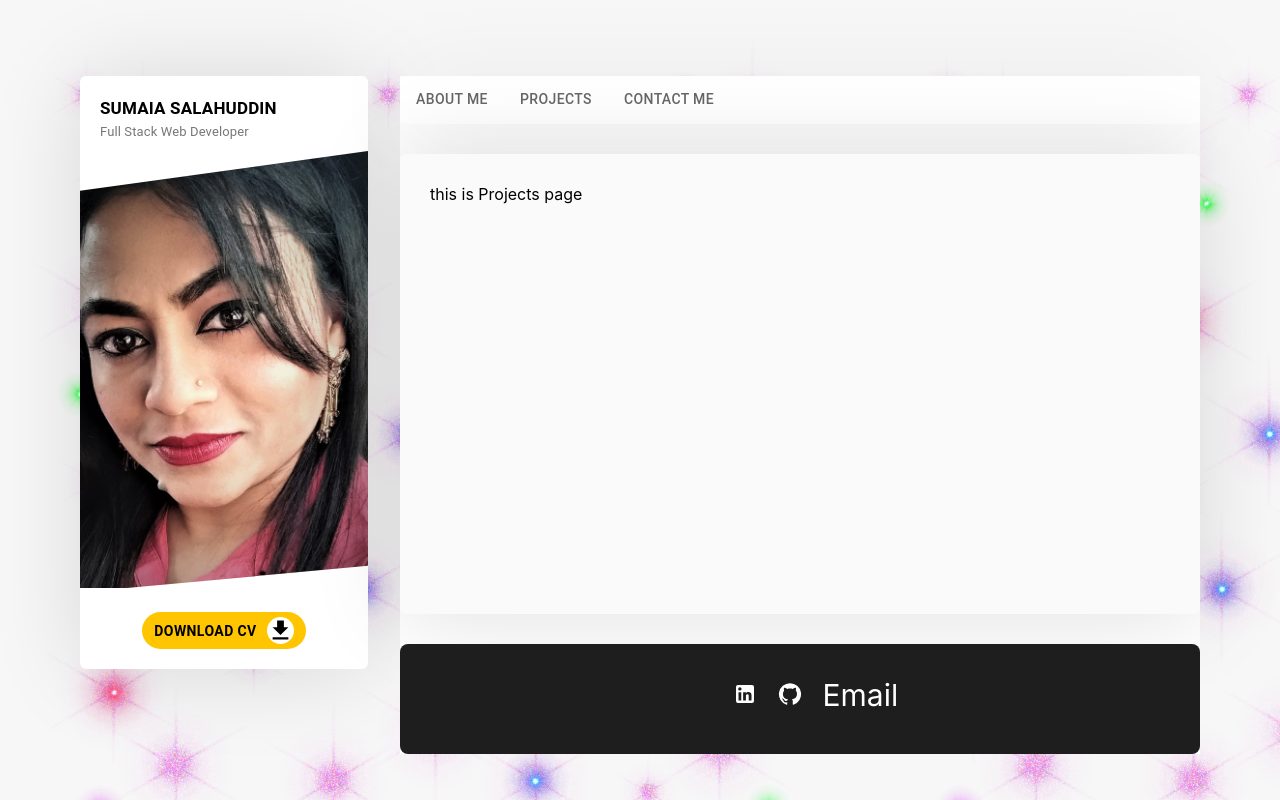
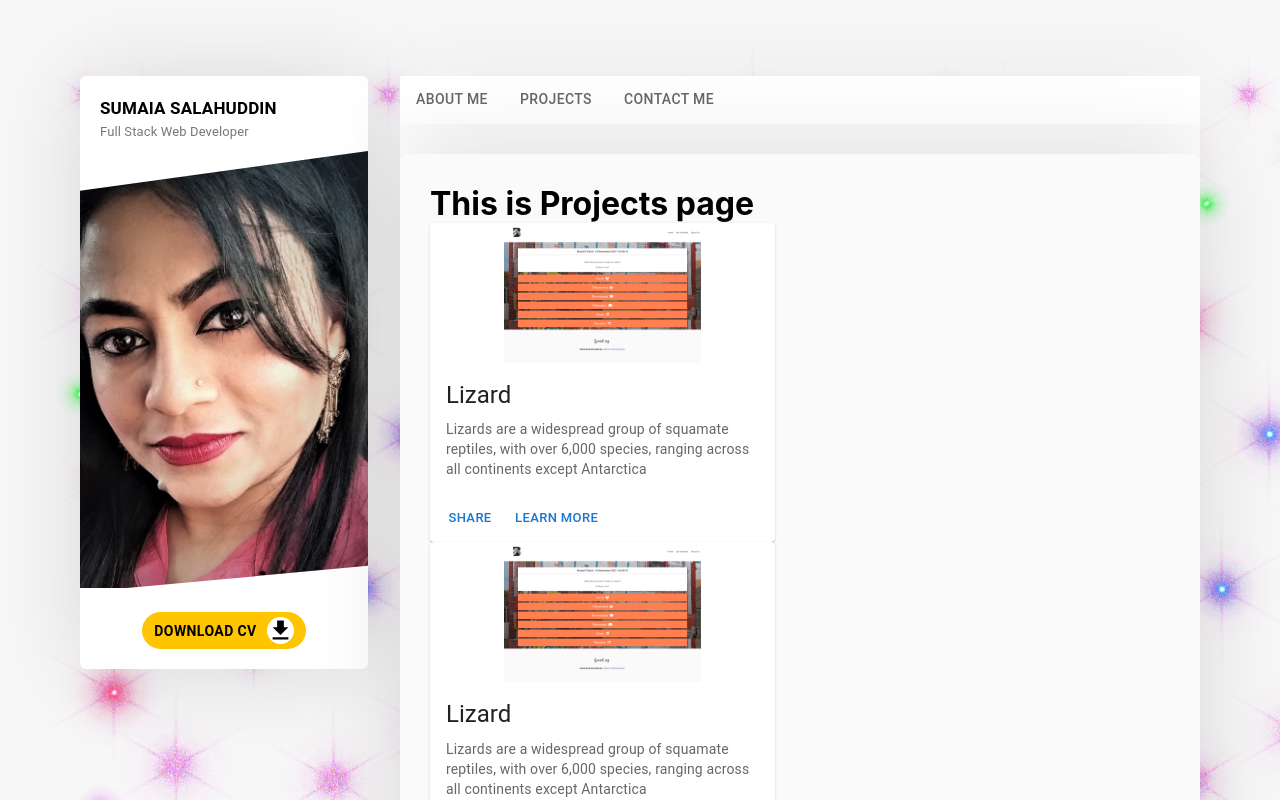
Before and after one commit to SumaiaSorna/react-portfolio, a React (Create React App) app: page /projects in a window 1280 px wide. Shown: the top 800 px of the page. Built offline with nearby package versions, Linux system fonts and the light colour scheme.

Commit message:
project card are rendering

```diff
--- a/src/components/Profile/index.js
+++ b/src/components/Profile/index.js
@@ -14,7 +14,10 @@
       </div>
 
       <figure className="profile-image">
-        <img src={require("../../assets/images/displayImage.jpg")} alt="" />
+        <img
+          src={require("../../assets/images/displayImage.jpg")}
+          alt="Profile-pic"
+        />
       </figure>
 
       <CustomButton />
--- /dev/null
+++ b/src/components/ProjectCard/index.js
@@ -0,0 +1,35 @@
+import Card from "@mui/material/Card";
+import CardActions from "@mui/material/CardActions";
+import CardContent from "@mui/material/CardContent";
+import CardMedia from "@mui/material/CardMedia";
+import Button from "@mui/material/Button";
+import Typography from "@mui/material/Typography";
+
+import "./ProjectCard.css";
+
+export const ProjectCard = () => {
+  return (
+    <Card sx={{ maxWidth: 345 }}>
+      <CardMedia
+        component="img"
+        alt="green iguana"
+        height="140"
+        image={require("../../assets/images/Bored-As-Book-Home.png")}
+        sx={{ objectFit: "contain", width: "100%" }}
+      />
+      <CardContent>
+        <Typography gutterBottom variant="h5" component="div">
+          Lizard
+        </Typography>
+        <Typography variant="body2" color="text.secondary">
+          Lizards are a widespread group of squamate reptiles, with over 6,000
+          species, ranging across all continents except Antarctica
+        </Typography>
+      </CardContent>
+      <CardActions>
+        <Button size="small">Share</Button>
+        <Button size="small">Learn More</Button>
+      </CardActions>
+    </Card>
+  );
+};
--- a/src/pages/Projects/index.js
+++ b/src/pages/Projects/index.js
@@ -1,5 +1,19 @@
-import React from "react";
+import { ProjectCard } from "../../components/ProjectCard/index";
 
 export const Projects = () => {
-  return <div> this is Projects page</div>;
+  return (
+    <div>
+      <h1>This is Projects page</h1>
+      <ProjectCard />
+      <ProjectCard />
+      <ProjectCard />
+      <ProjectCard />
+      <ProjectCard />
+      <ProjectCard />
+      <ProjectCard />
+      <ProjectCard />
+      <ProjectCard />
+      <ProjectCard />
+    </div>
+  );
 };
```
Also changed, not shown: src/components/ProjectCard/ProjectCard.css (added).
